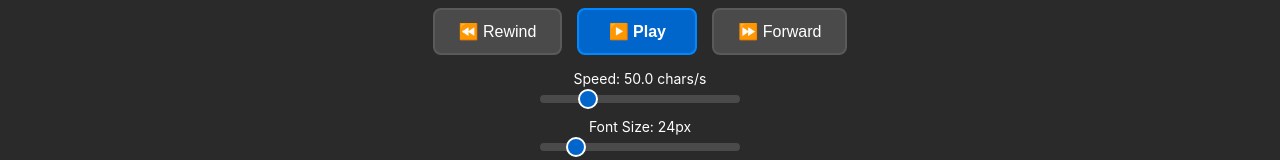
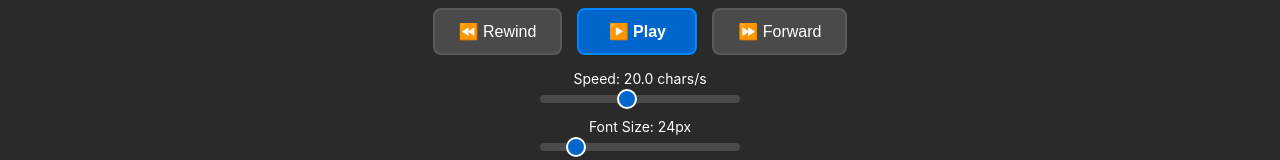
Before and after one commit to timtim40a/silverlining, a React (Vite) app: page / in a window 1280 px wide. Shown: the part 584-744 px from the top of the page. Built offline with nearby package versions, Linux system fonts and the light colour scheme.

Commit message:
Lower the possible speeds

```diff
--- a/src/App.tsx
+++ b/src/App.tsx
@@ -8,7 +8,7 @@ import './App.css';
 function App() {
   const [segments, setSegments] = useState<TextSegment[]>([]);
   const [isPlaying, setIsPlaying] = useState(false);
-  const [speed, setSpeed] = useState(50); // characters per second
+  const [speed, setSpeed] = useState(20); // characters per second
   const [fontSize, setFontSize] = useState(24);
   const [position, setPosition] = useState(0);
   const [isLoading, setIsLoading] = useState(false);
--- a/src/components/Controls.tsx
+++ b/src/components/Controls.tsx
@@ -90,8 +90,8 @@ export default function Controls({
           Speed: {speed.toFixed(1)} chars/s
           <input
             type="range"
-            min="10"
-            max="200"
+            min="5"
+            max="40"
             value={speed}
             onChange={(e) => onSpeedChange(Number(e.target.value))}
             className="control-slider"
```
